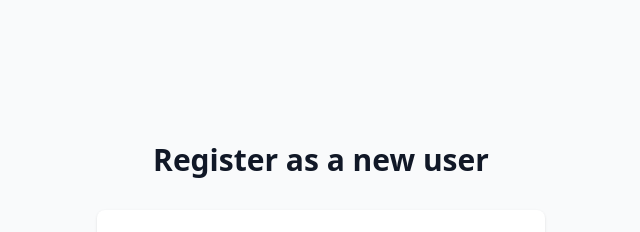
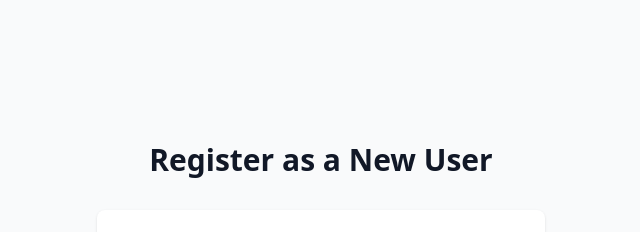
Before and after one commit to shruti180103/E-Commerce, a React (Create React App) app in the folder frontend/geargleams/: page /sign-up in a window 1280 px wide. Shown: the top 232 px of the page, without its empty margins (319-959 px from the left). Built offline with nearby package versions, Linux system fonts and the light colour scheme.

Commit message:
db code change

```diff
--- a/frontend/geargleams/src/components/Signup/Signup.jsx
+++ b/frontend/geargleams/src/components/Signup/Signup.jsx
@@ -42,7 +42,7 @@ const Singup = () => {
     <div className="min-h-screen bg-gray-50 flex flex-col justify-center py-12 sm:px-6 lg:px-8">
       <div className="sm:mx-auto sm:w-full sm:max-w-md">
         <h2 className="mt-6 text-center text-3xl font-extrabold text-gray-900">
-          Register as a new user
+          Register as a New User
         </h2>
       </div>
       <div className="mt-8 sm:mx-auto sm:w-full sm:max-w-md">
```
Also changed, not shown: 1 other file (tests, documents, lock files or other folders).
